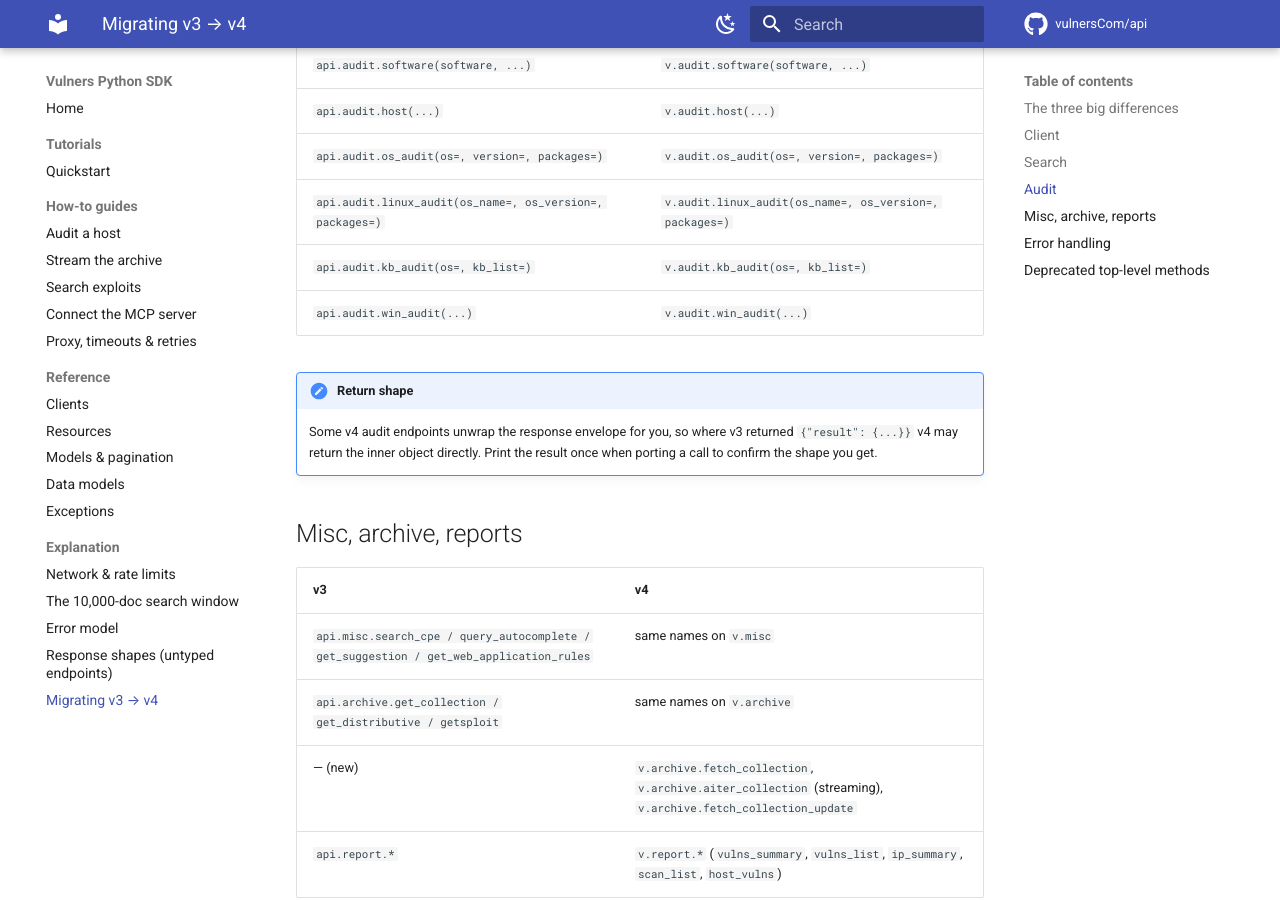
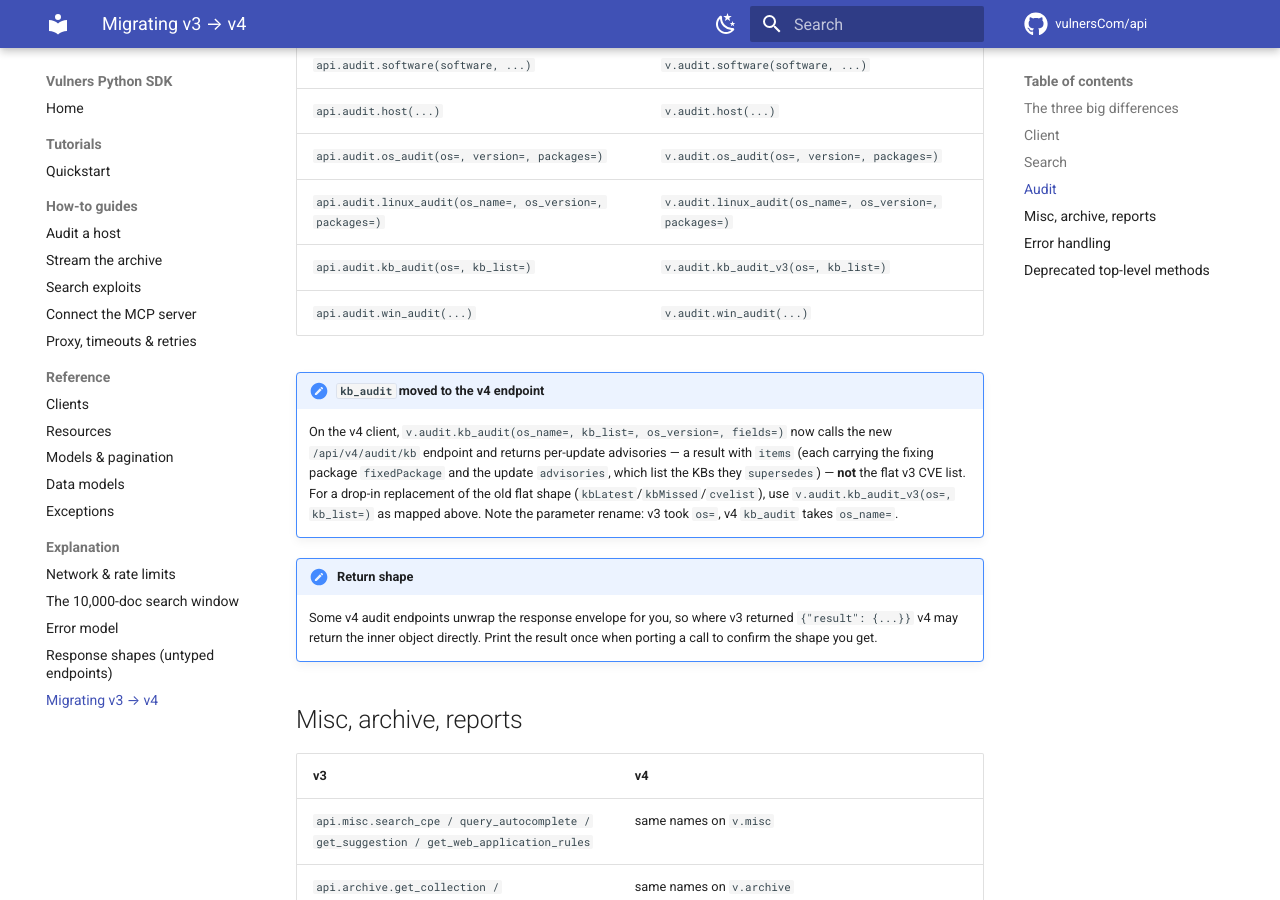
Before and after one commit to vulnersCom/api, an MkDocs documentation site: the page built from documentation/explanation/migration.md, in a window 1280 px wide and 900 px high, scrolled down 1612 px. Built offline with MkDocs 1.6.1 and Material for MkDocs 9.7.7, drawn with Linux system fonts in a browser that asks for light colours; comment, search, counter and statistics services are not loaded.

Commit message:
docs: fix v4 kb_audit mapping in the migration guide; add async wire coverage for the new audit params

```diff
--- a/documentation/explanation/migration.md
+++ b/documentation/explanation/migration.md
@@ -57,8 +57,16 @@ for doc in v.search.query("type:cve", limit=10).data:
 | `api.audit.host(...)` | `v.audit.host(...)` |
 | `api.audit.os_audit(os=, version=, packages=)` | `v.audit.os_audit(os=, version=, packages=)` |
 | `api.audit.linux_audit(os_name=, os_version=, packages=)` | `v.audit.linux_audit(os_name=, os_version=, packages=)` |
-| `api.audit.kb_audit(os=, kb_list=)` | `v.audit.kb_audit(os=, kb_list=)` |
+| `api.audit.kb_audit(os=, kb_list=)` | `v.audit.kb_audit_v3(os=, kb_list=)` |
 | `api.audit.win_audit(...)` | `v.audit.win_audit(...)` |
+
+!!! note "`kb_audit` moved to the v4 endpoint"
+    On the v4 client, `v.audit.kb_audit(os_name=, kb_list=, os_version=, fields=)` now calls the
+    new `/api/v4/audit/kb` endpoint and returns per-update advisories — a result with `items`
+    (each carrying the fixing package `fixedPackage` and the update `advisories`, which list the
+    KBs they `supersedes`) — **not** the flat v3 CVE list. For a drop-in replacement of the old
+    flat shape (`kbLatest`/`kbMissed`/`cvelist`), use `v.audit.kb_audit_v3(os=, kb_list=)` as
+    mapped above. Note the parameter rename: v3 took `os=`, v4 `kb_audit` takes `os_name=`.
 
 !!! note "Return shape"
     Some v4 audit endpoints unwrap the response envelope for you, so where v3 returned
```
Also changed, not shown: 2 other files.
